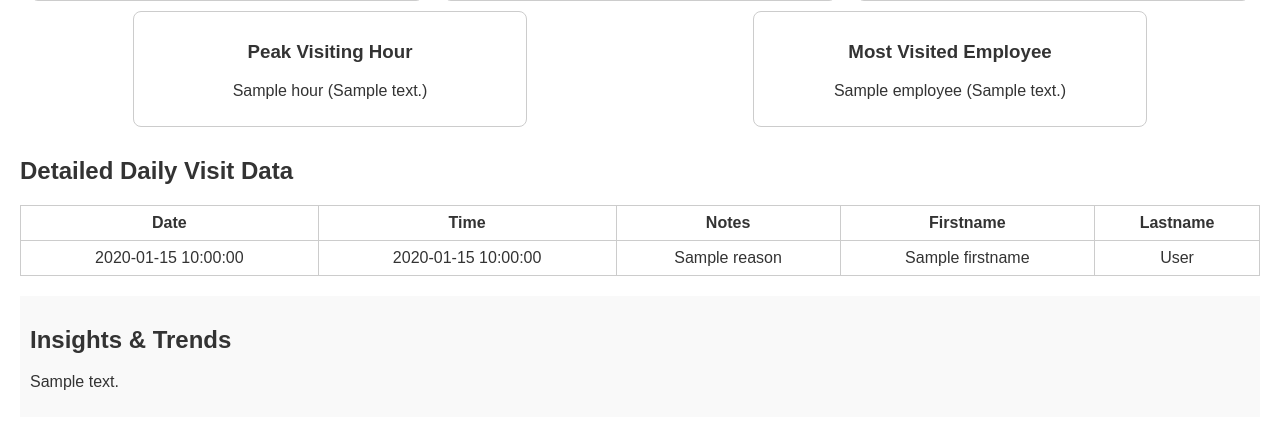
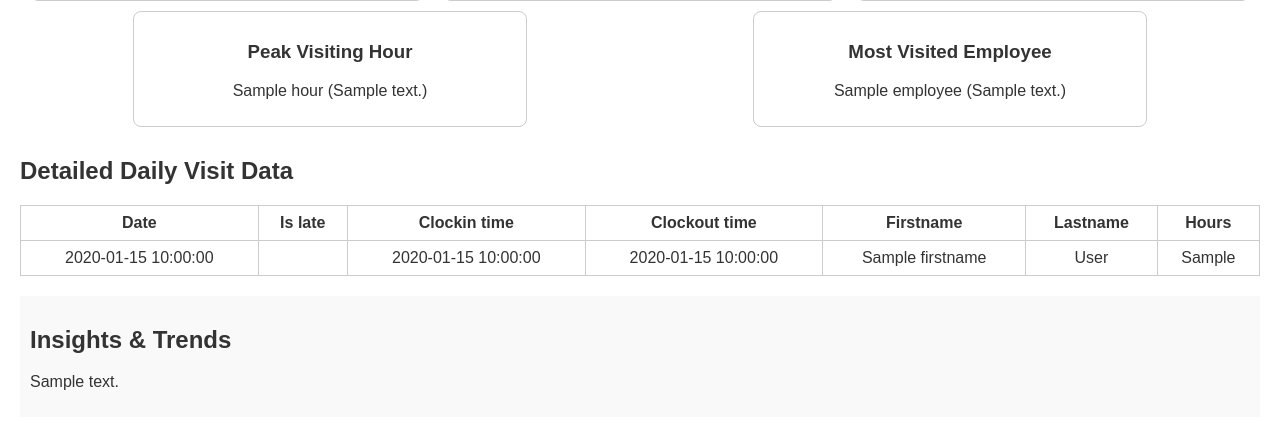
Before and after one commit to Ntchinda-Giscard/vvims-backend, a Python web app: template template/attendnace.html in a window 1280 px wide. Shown: the part 303-732 px from the top of the page. Run offline with Jinja, Linux system fonts and the light colour scheme; the template is opened without the code that fills it: most values are stand-ins (such as "Sample title", 1, 10 or a date in 2020).

Commit message:
attendace board

```diff
--- a/template/attendnace.html
+++ b/template/attendnace.html
@@ -87,20 +87,24 @@
     <thead>
       <tr>
         <th>Date</th>
-        <th>Time</th>
-        <th>Notes</th>
+        <th>Is late</th>
+        <th>Clockin time</th>
+        <th>Clockout time</th>
         <th>Firstname</th>
         <th>Lastname</th>
+        <th>Hours</th>
       </tr>
     </thead>
     <tbody>
-      {% for entry in visit_data %}
+      {% for entry in att_data %}
       <tr>
-        <td>{{ entry.date }}</td>
-        <td>{{ entry.check_in_at }}</td>
-        <td>{{ entry.reason }}</td>
+        <td>{{ entry.clock_in_date }}</td>
+        <td>{{ entry.is_late }}</td>
+        <td>{{ entry.clock_out_time }}</td>
+        <td>{{ entry.clock_in_time }}</td>
         <td>{{ entry.firstname }}</td>
         <td>{{ entry.lastname }}</td>
+        <td>{{ entry.hours_worked }}</td>
       </tr>
       {% endfor %}
     </tbody>
```
